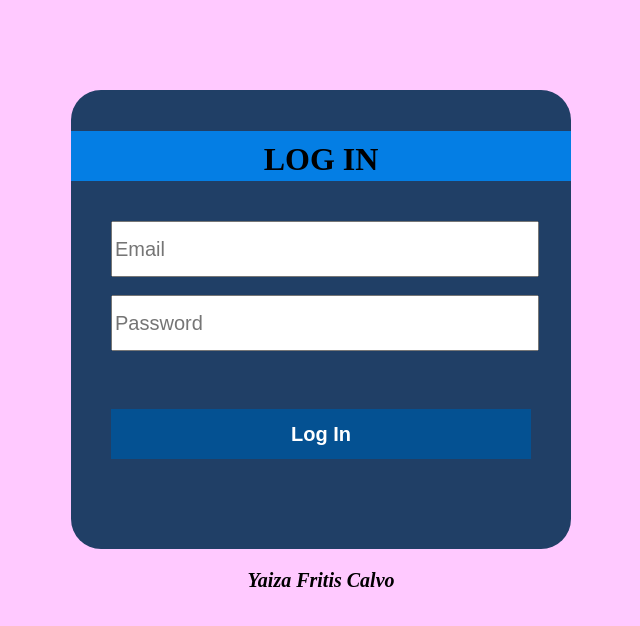
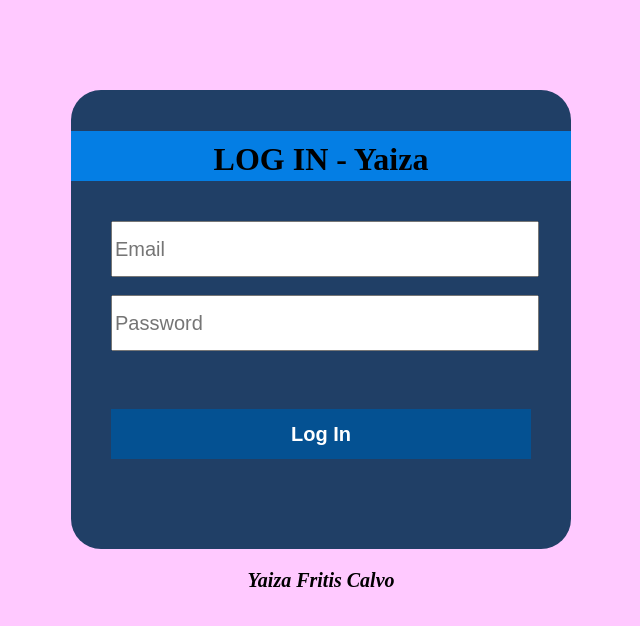
Before and after one commit to YaizaFC/proyectoDados, a PHP site: page / in a window 1280 px wide. Shown: the top 626 px of the page, without its empty margins (319-959 px from the left). Run offline with PHP 8.4, Linux system fonts and the light colour scheme.

Commit message:
cambio titulo log in

```diff
--- a/index.php
+++ b/index.php
@@ -33,7 +33,7 @@ if (isset($_REQUEST['btnLogIn'])){
     <form name="logIn" method="post" action="">
     <div id="logIn">
         <header>
-            <h1>LOG IN</h1>
+            <h1>LOG IN - Yaiza</h1>
         </header>
         <main>
             <input type="email" id="email" name="email" value="" placeholder="Email"><br><br>
```
